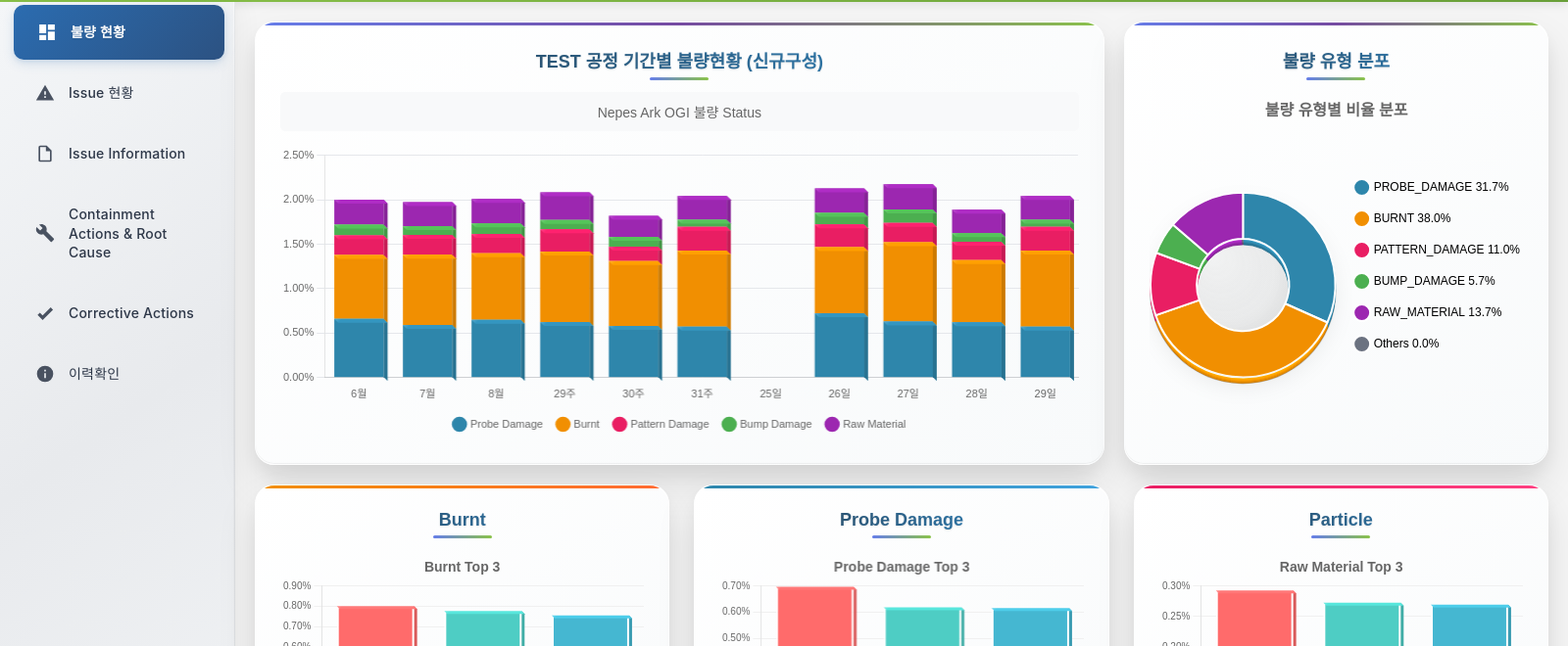
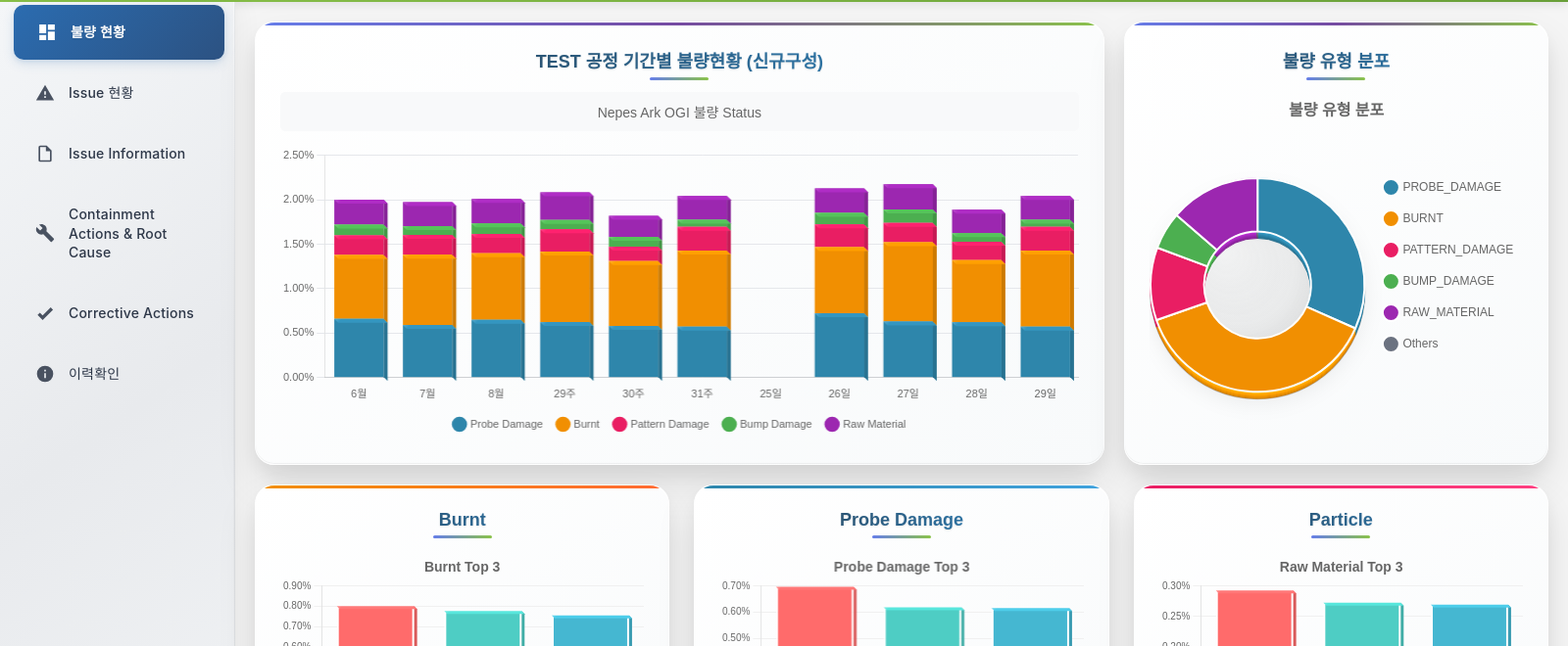
Before and after one commit to gh2173/OnePoint_System, an Electron app: page Main_One.html in a window 1600 px wide. Shown: the part 96-756 px from the top of the page at 98% size. Drawn offline with nearby package versions, Linux system fonts and the light colour scheme; no server answers.

Commit message:
Revert "Main_One.html"
This reverts commit 4bccfa59d68a159f36bf1c0ebddb679fb5589f59.

```diff
--- a/Main_One.html
+++ b/Main_One.html
@@ -1201,52 +1201,34 @@
             });
         }
 
-        // 실제 데이터를 사용한 파이 차트 생성 (불량 유형별 비율)
+        // 실제 데이터를 사용한 파이 차트 생성
         function createRealPieChart() {
             const pieCtx = document.getElementById('pieChart').getContext('2d');
 
-            // 불량 유형별 총 개수 집계
-            const defectCounts = {};
-            DEFECT_COLUMNS.forEach(defectType => {
-                defectCounts[defectType] = 0;
-            });
-
-            // 모든 데이터에서 불량 개수 합계
+            // 필터된 데이터에서 불량 유형별 집계
+            const defectDistribution = {};
+
             filteredData.forEach(row => {
                 DEFECT_COLUMNS.forEach(defectType => {
                     const defectCount = parseFloat(row[defectType]) || 0;
-                    defectCounts[defectType] += defectCount;
+                    if (!defectDistribution[defectType]) {
+                        defectDistribution[defectType] = 0;
+                    }
+                    defectDistribution[defectType] += defectCount;
                 });
             });
 
-            // 전체 불량 개수 계산
-            const totalDefects = Object.values(defectCounts).reduce((sum, count) => sum + count, 0);
-
-            // 불량 유형별 비율 계산
-            const defectRatios = {};
-            DEFECT_COLUMNS.forEach(defectType => {
-                if (totalDefects > 0) {
-                    defectRatios[defectType] = (defectCounts[defectType] / totalDefects) * 100;
-                } else {
-                    defectRatios[defectType] = 0;
-                }
-            });
-
-            console.log('불량 유형별 개수:', defectCounts);
-            console.log('전체 불량 개수:', totalDefects);
-            console.log('불량 유형별 비율:', defectRatios);
-
-            // 불량 유형별 데이터 정리 (비율 %)
+            // 불량 유형별 데이터 정리
             const pieData = {
                 labels: ['PROBE_DAMAGE', 'BURNT', 'PATTERN_DAMAGE', 'BUMP_DAMAGE', 'RAW_MATERIAL', 'Others'],
                 datasets: [{
                     data: [
-                        defectRatios.PROBE_DAMAGE || 0,
-                        defectRatios.BURNT || 0,
-                        defectRatios.PATTERN_DAMAGE || 0,
-                        defectRatios.BUMP_DAMAGE || 0,
-                        defectRatios.RAW_MATERIAL || 0,
-                        (defectRatios.SOLDER_BALL || 0) + (defectRatios.ETC || 0)
+                        defectDistribution.PROBE_DAMAGE || 0,
+                        defectDistribution.BURNT || 0,
+                        defectDistribution.PATTERN_DAMAGE || 0,
+                        defectDistribution.BUMP_DAMAGE || 0,
+                        defectDistribution.RAW_MATERIAL || 0,
+                        (defectDistribution.SOLDER_BALL || 0) + (defectDistribution.ETC || 0)
                     ],
                     backgroundColor: [
                         '#2E86AB',
@@ -1275,36 +1257,15 @@
                                 usePointStyle: true,
                                 font: {
                                     size: 12
-                                },
-                                generateLabels: function(chart) {
-                                    const data = chart.data;
-                                    return data.labels.map((label, index) => {
-                                        const value = data.datasets[0].data[index];
-                                        return {
-                                            text: `${label} ${value.toFixed(1)}%`,
-                                            fillStyle: data.datasets[0].backgroundColor[index],
-                                            strokeStyle: data.datasets[0].borderColor,
-                                            lineWidth: data.datasets[0].borderWidth,
-                                            hidden: false,
-                                            index: index
-                                        };
-                                    });
                                 }
                             }
                         },
                         title: {
                             display: true,
-                            text: '불량 유형별 비율 분포',
+                            text: '불량 유형 분포',
                             font: {
                                 size: 16,
                                 weight: 'bold'
-                            }
-                        },
-                        tooltip: {
-                            callbacks: {
-                                label: function(context) {
-                                    return context.label + ': ' + context.parsed.toFixed(1) + '%';
-                                }
                             }
                         }
                     },
```
